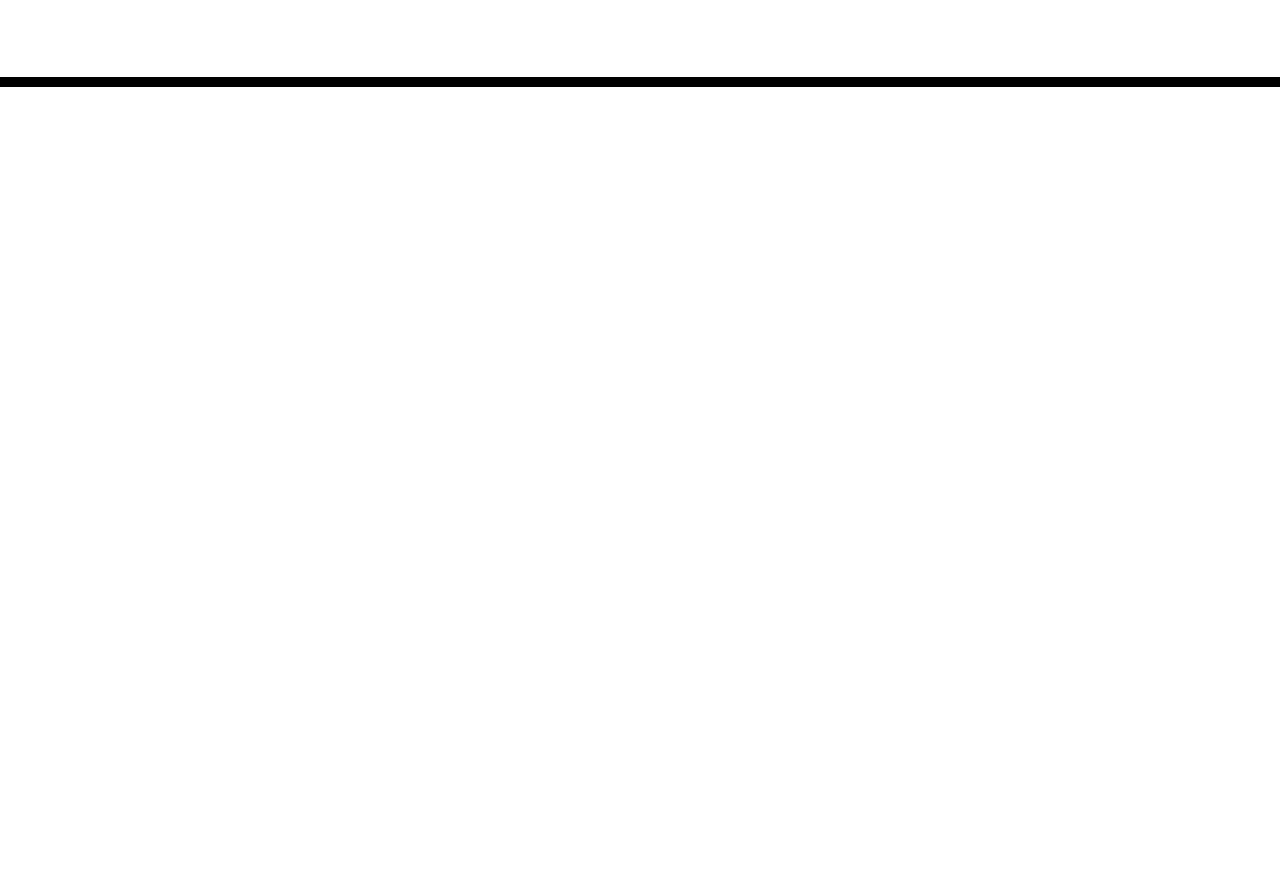
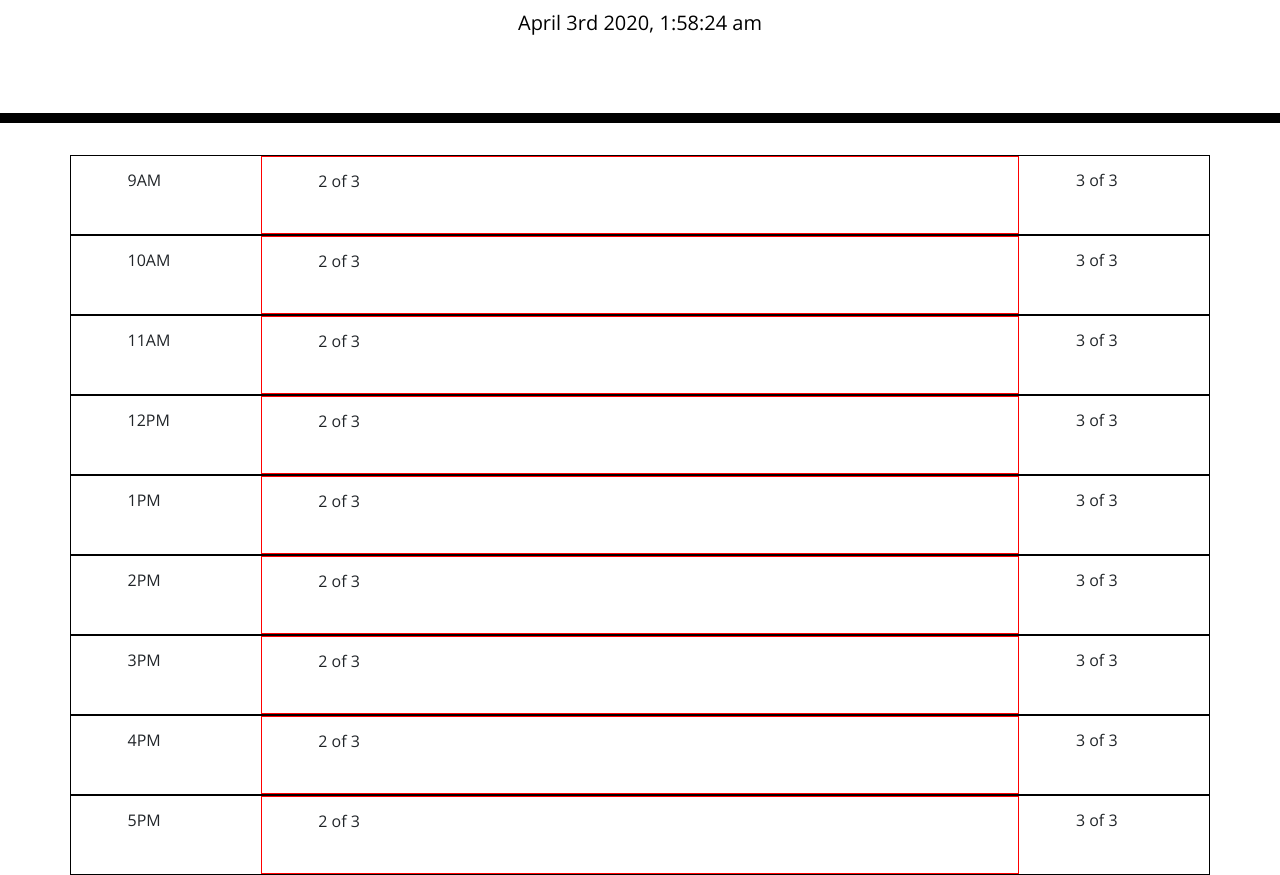
Before and after one commit to doctari77/dayplanner, a plain HTML site: page Develop/index.html in a window 1280 px wide. Shown: the part 181-1056 px from the top of the page. Before the commit the page ends 800 px from the top, so only its background shows below. Drawn offline with nearby package versions, Linux system fonts and the light colour scheme.

Commit message:
2nd commit

```diff
--- a/Develop/index.html
+++ b/Develop/index.html
@@ -27,12 +27,148 @@
       <h1 class="display-3">Work Day Scheduler</h1>
       <p class="lead">A simple calendar app for scheduling your work day</p>
       <p id="currentDay" class="lead"></p>
+
+
     </header>
     <div class="container">
-      <!-- Timeblocks go here -->
+
+
+      <div class="row 9" >
+        <div class="col-2">
+          9AM
+        </div>
+        <div class="col">
+          2 of 3
+        </div>
+        <div class="col-2">
+          3 of 3
+        </div>
+      </div>
+
+      <div class="row 10">
+        <div class="col-2">
+          10AM
+        </div>
+        <div class="col">
+          2 of 3
+        </div>
+        <div class="col-2">
+          3 of 3
+        </div>
+      <!--</div>-->
     </div>
+      <div class="row 11">
+        <div class="col-2">
+          11AM
+        </div>
+        <div class="col">
+          2 of 3
+        </div>
+        <div class="col-2">
+          3 of 3
+        </div>
+      <!--</div>-->
+    </div>
+      <div class="row 12">
+        <div class="col-2">
+          12PM
+        </div>
+        <div class="col">
+          2 of 3
+        </div>
+        <div class="col-2">
+          3 of 3
+        </div>
+      <!--</div>-->
+    </div>
+      <div class="row 13">
+        <div class="col-2">
+          1PM
+        </div>
+        <div class="col">
+          2 of 3
+        </div>
+        <div class="col-2">
+          3 of 3
+        </div>
+      <!--</div>-->
+    </div>
+      <div class="row 14">
+        <div class="col-2">
+          2PM
+        </div>
+        <div class="col">
+          2 of 3
+        </div>
+        <div class="col-2">
+          3 of 3
+        </div>
+      <!--</div>-->
+    </div>
+      <div class="row 15">
+        <div class="col-2">
+          3PM
+        </div>
+        <div class="col">
+          2 of 3
+        </div>
+        <div class="col-2">
+          3 of 3
+        </div>
+      <!--</div>-->
+    </div>
+      <div class="row 16">
+        <div class="col-2">
+          4PM
+        </div>
+        <div class="col">
+          2 of 3
+        </div>
+        <div class="col-2">
+          3 of 3
+        </div>
+      <!--</div>-->
+    </div>
+      <div class="row 17">
+        <div class="col-2">
+          5PM
+        </div>
+        <div class="col">
+          2 of 3
+        </div>
+        <div class="col-2">
+          3 of 3
+        </div>
+      <!--</div>-->
+    </div>
+
+    </div>
+
+    </div>
+
 
     <script src="https://code.jquery.com/jquery-3.4.1.min.js"></script>
     <script src="https://cdnjs.cloudflare.com/ajax/libs/moment.js/2.24.0/moment.min.js"></script>
+    <script>
+  var now = moment().format('MMMM Do YYYY, h:mm:ss a');
+  var display = $('#currentDay')
+  display.text(now);
+  $(".row").each(function(){
+var hour = $(this).attr(".class")
+//var
+//var rSlice = $(".row").slice("row ")
+
+//if
+})
+  console.log(now)
+
+    //loop over each blocks using this.attb(.class)
+
+
+
+
+
+
+    </script>
   </body>
 </html>
--- a/Develop/style.css
+++ b/Develop/style.css
@@ -34,6 +34,7 @@ textarea{
   white-space: pre-wrap;
   height: 80px;
   border-top: 1px solid white;;
+  border: 1px solid black;
 }
 
 .hour {
@@ -69,3 +70,7 @@ textarea{
   font-size: 20px;
   transition: all .3s ease-in-out;
 }
+
+.col {
+  border: 1px solid red;
+}
```
Also changed, not shown: javascript.js (added).
